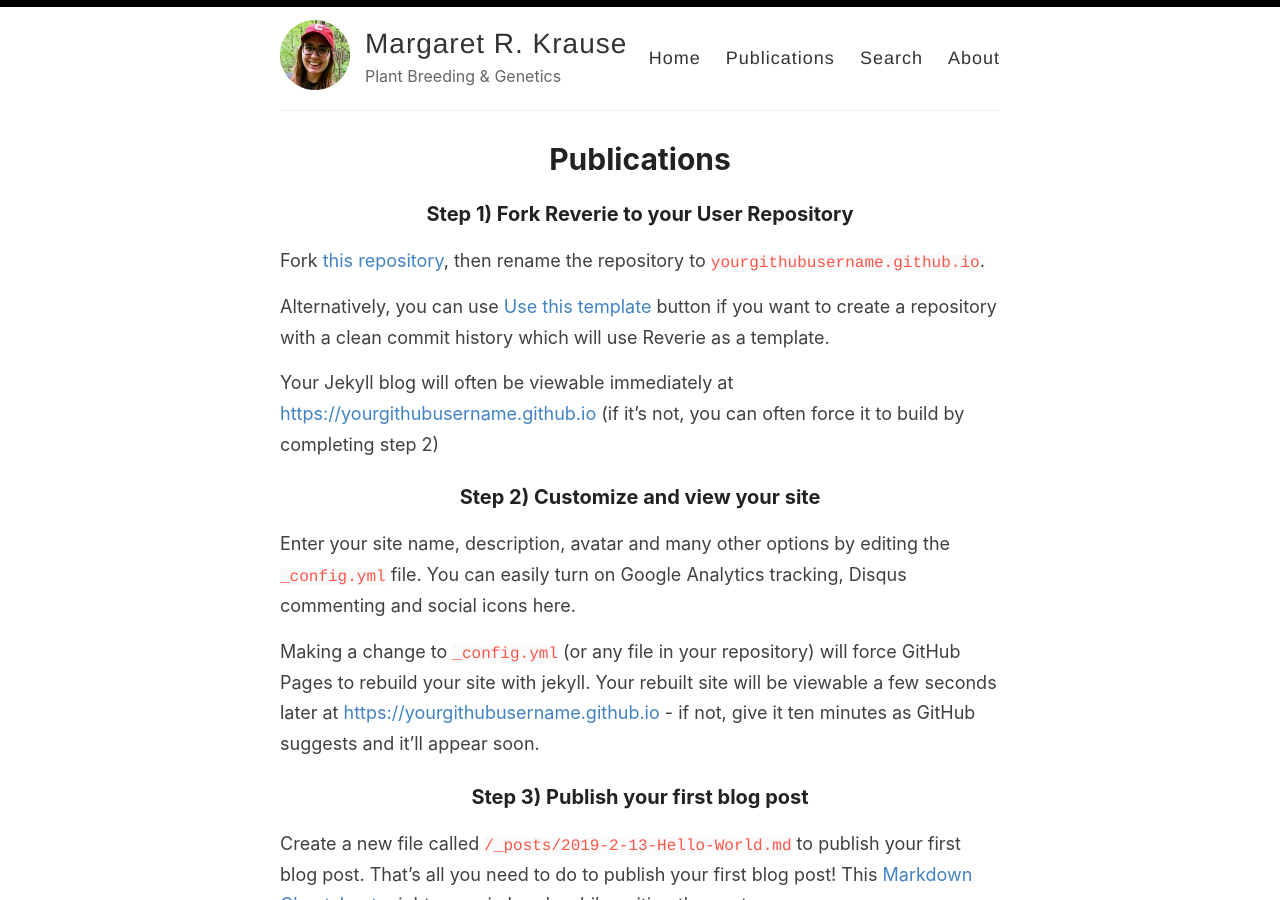
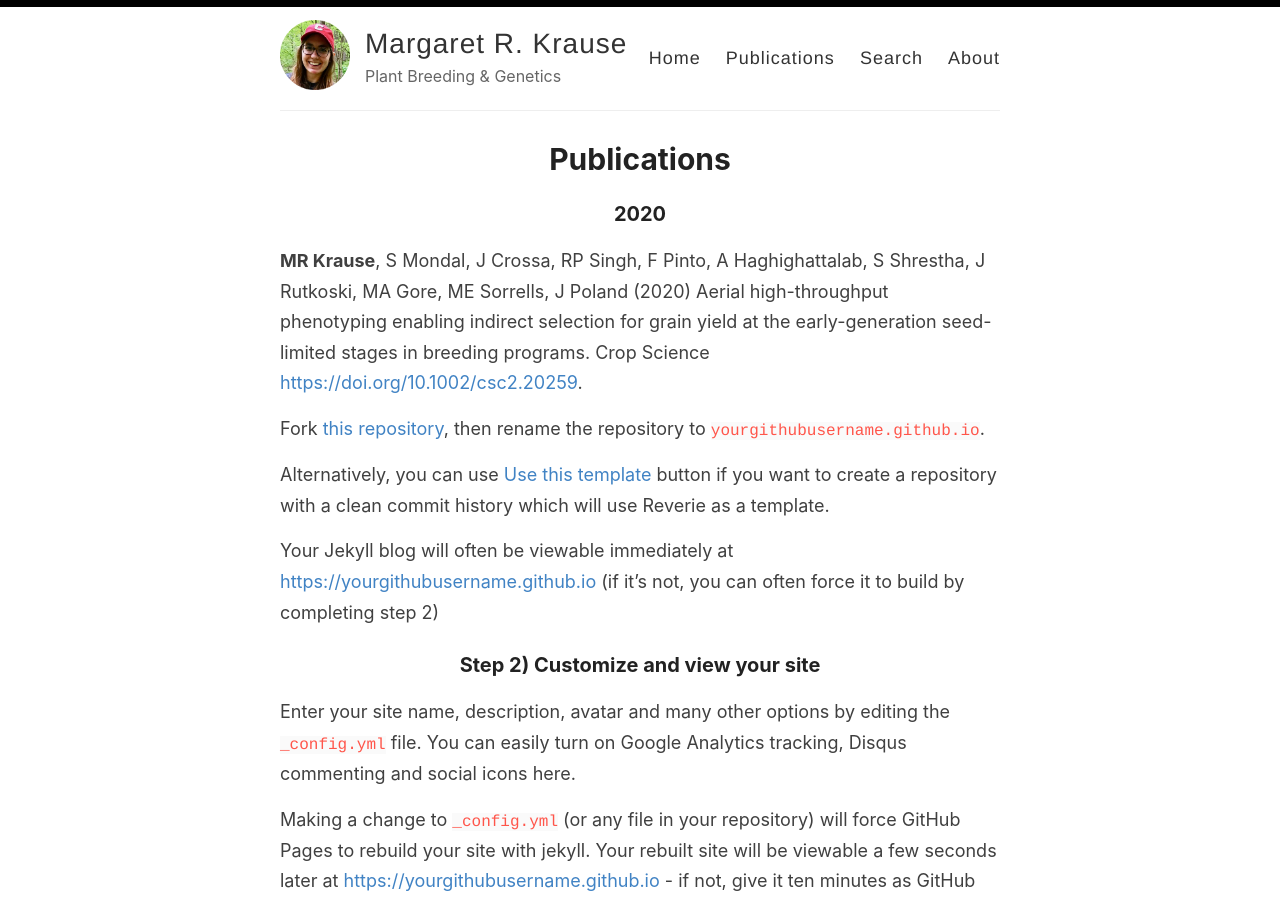
Before and after one commit to margaretkrause/margaretkrause.github.io, a Jekyll site: the page built from _pages/publications.md, in a window 1280 px wide and 900 px high. Built offline with Jekyll 4.4.1, drawn with Linux system fonts in a browser that asks for light colours.

Commit message:
Update publications.md

```diff
--- a/_pages/publications.md
+++ b/_pages/publications.md
@@ -4,7 +4,9 @@ title: Publications
 permalink: /Publications/
 ---
 
-### Step 1) Fork Reverie to your User Repository
+### 2020
+
+<b>MR Krause</b>, S Mondal, J Crossa, RP Singh, F Pinto, A Haghighattalab, S Shrestha, J Rutkoski, MA Gore, ME Sorrells, J Poland (2020) Aerial high-throughput phenotyping enabling indirect selection for grain yield at the early-generation seed-limited stages in breeding programs. Crop Science [https://doi.org/10.1002/csc2.20259](https://doi.org/10.1002/csc2.20259).
 
 Fork [this repository](https://github.com/amitmerchant1990/reverie), then rename the repository to `yourgithubusername.github.io`.
 
```
